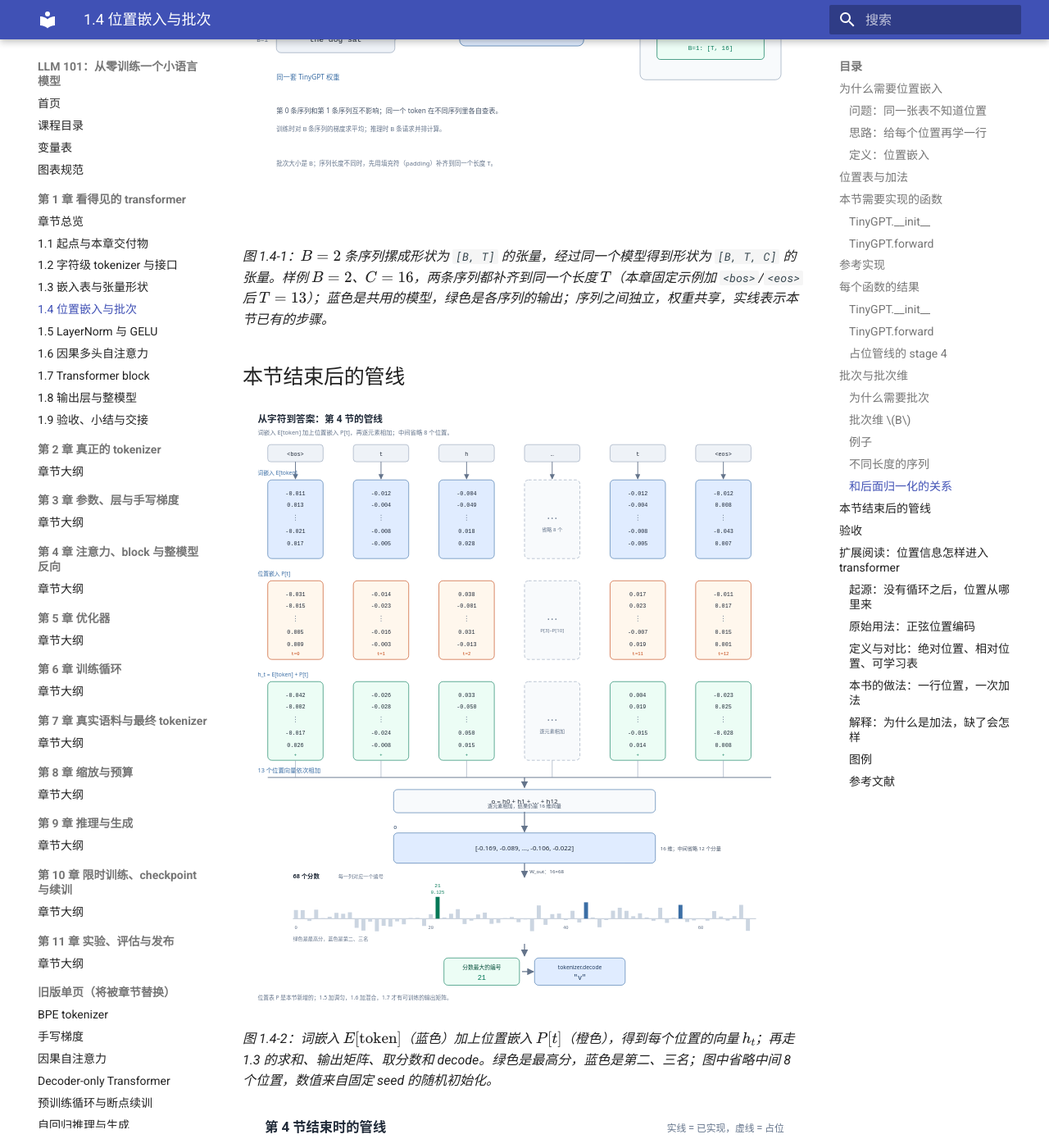
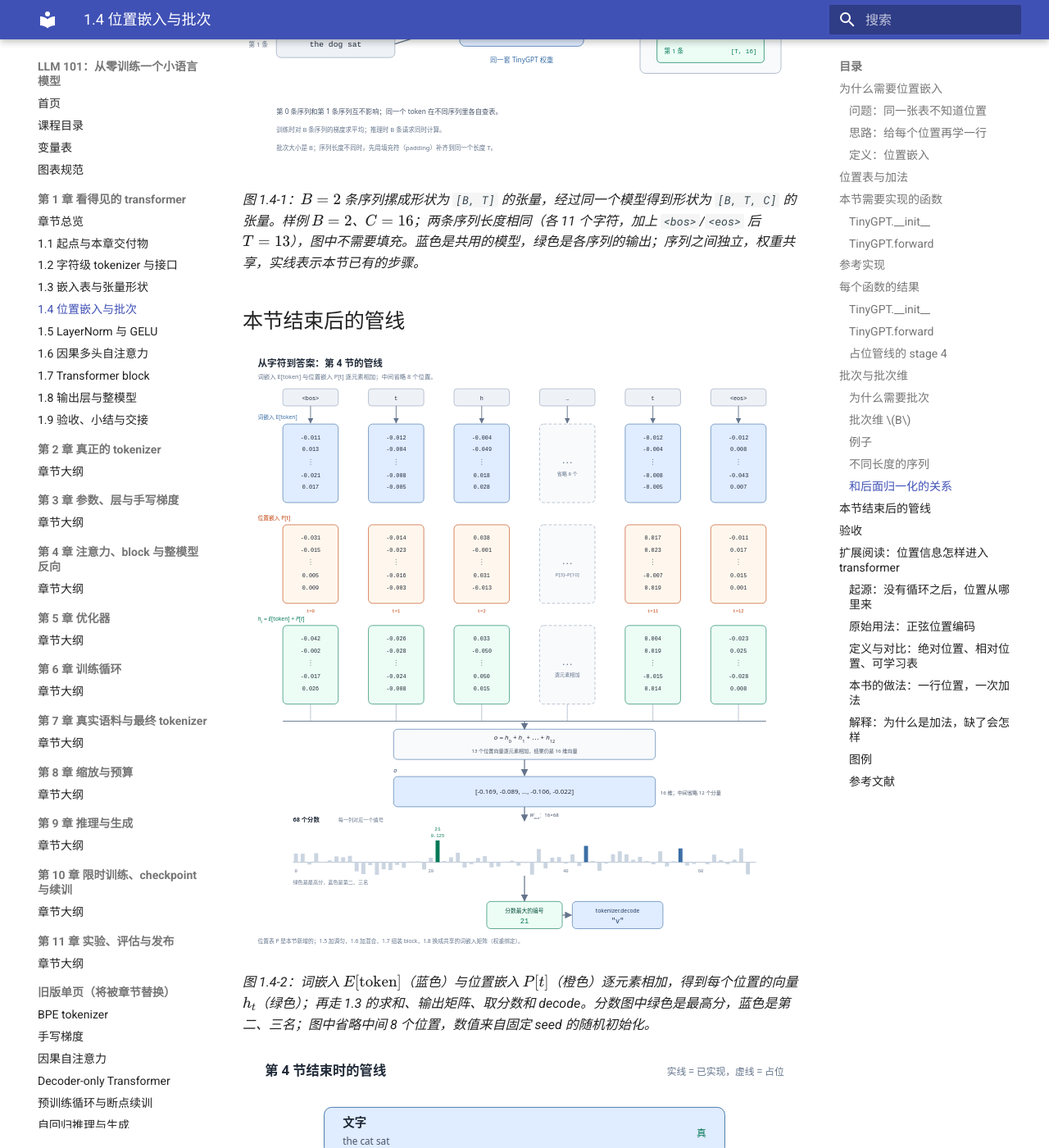
Before and after one commit to tigersoldier/llm-101, an MkDocs documentation site: the page built from docs/course/ch01/1.4.md, in a window 1280 px wide and 1400 px high, scrolled down 7631 px. Shown: the whole window at 82% size. Built offline with MkDocs 1.6.1 and Material for MkDocs 9.7.7, drawn with Linux system fonts in a browser that asks for light colours.

Commit message:
Finish section 1.4 figure audit

```diff
--- a/docs/course/ch01/1.4.md
+++ b/docs/course/ch01/1.4.md
@@ -253,17 +253,17 @@ torch.Size([2, 3, 16])
 
 1.5 的 LayerNorm 对每个位置自己的 16 个特征求均值和方差，**不跨批次**，所以 $B$ 条序列互不影响，$B=1$ 也能计算。
 
-![批次把多条序列摞成形状为 [B, T] 的张量，共用同一套权重](../../assets/ch01/04-batch.svg)
+![批次把多条序列摞成形状为 [B, T] 的张量，共用同一套权重](../../assets/ch01/04-batch.svg?v=1)
 
-*图 1.4-1：$B=2$ 条序列摞成形状为 `[B, T]` 的张量，经过同一个模型得到形状为 `[B, T, C]` 的张量。样例 $B=2$、$C=16$，两条序列都补齐到同一个长度 $T$（本章固定示例加 `<bos>`/`<eos>` 后 $T=13$）；蓝色是共用的模型，绿色是各序列的输出；序列之间独立，权重共享，实线表示本节已有的步骤。*
+*图 1.4-1：$B=2$ 条序列摞成形状为 `[B, T]` 的张量，经过同一个模型得到形状为 `[B, T, C]` 的张量。样例 $B=2$、$C=16$；两条序列长度相同（各 11 个字符，加上 `<bos>`/`<eos>` 后 $T=13$），图中不需要填充。蓝色是共用的模型，绿色是各序列的输出；序列之间独立，权重共享，实线表示本节已有的步骤。*
 
 ## 本节结束后的管线
 
-![从字符到答案：第 4 节的管线](../../assets/ch01/06-pipeline.svg)
+![从字符到答案：第 4 节的管线](../../assets/ch01/06-pipeline.svg?v=1)
 
-*图 1.4-2：词嵌入 $E[\mathrm{token}]$（蓝色）加上位置嵌入 $P[t]$（橙色），得到每个位置的向量 $h_t$；再走 1.3 的求和、输出矩阵、取分数和 decode。绿色是最高分，蓝色是第二、三名；图中省略中间 8 个位置，数值来自固定 seed 的随机初始化。*
+*图 1.4-2：词嵌入 $E[\mathrm{token}]$（蓝色）与位置嵌入 $P[t]$（橙色）逐元素相加，得到每个位置的向量 $h_t$（绿色）；再走 1.3 的求和、输出矩阵、取分数和 decode。分数图中绿色是最高分，蓝色是第二、三名；图中省略中间 8 个位置，数值来自固定 seed 的随机初始化。*
 
-![第 4 节结束时的管线：文字、编号、数字、位置、答案](../../assets/ch01/architecture-4.svg)
+![第 4 节结束时的管线：文字、编号、数字、位置、答案](../../assets/ch01/architecture-4.svg?v=1)
 
 *图 1.4-3：第 4 节结束时的管线。实线表示已实现，虚线表示仍在使用占位；位置变成实线，答案仍来自固定输出矩阵（随机初始化）。*
 
```
Also changed, not shown: docs/assets/ch01/04-batch.svg, docs/assets/ch01/06-pipeline.svg, docs/assets/ch01/architecture-4.svg.
